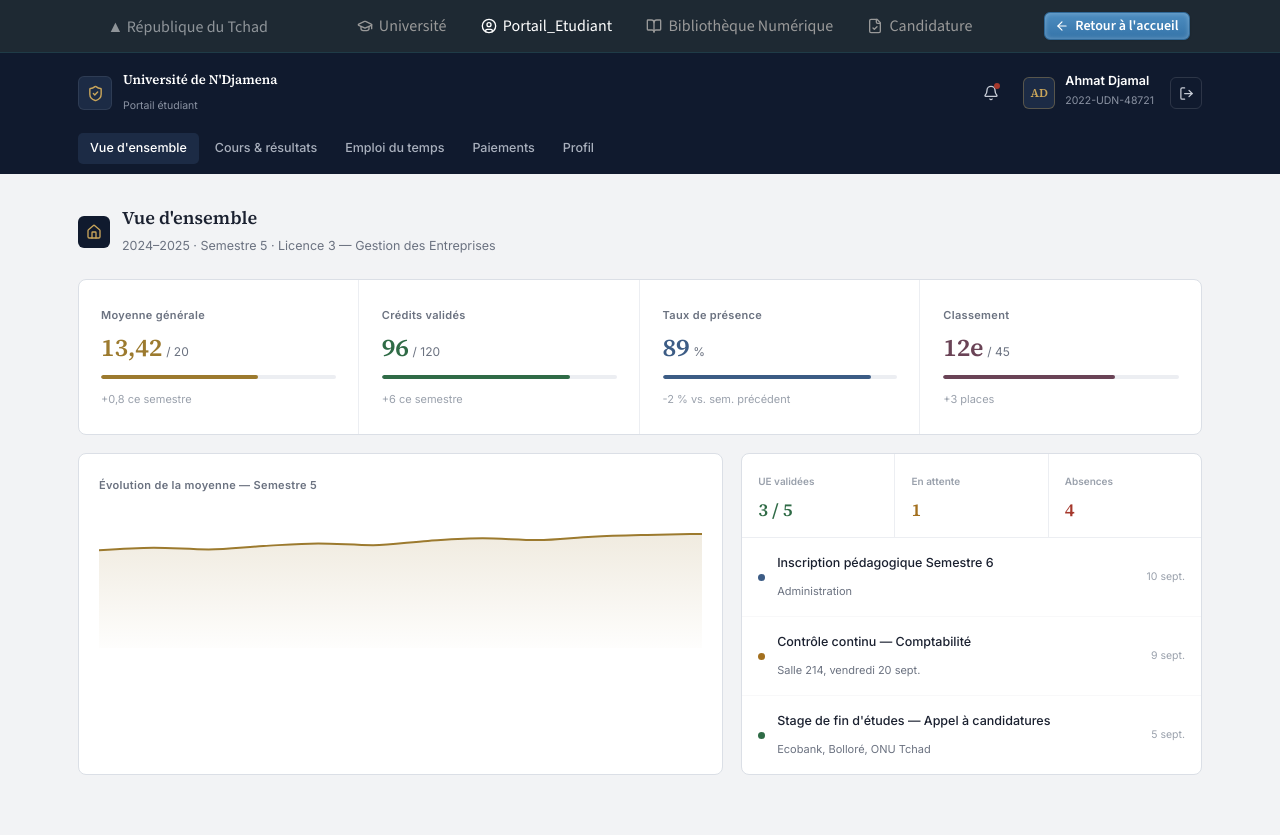
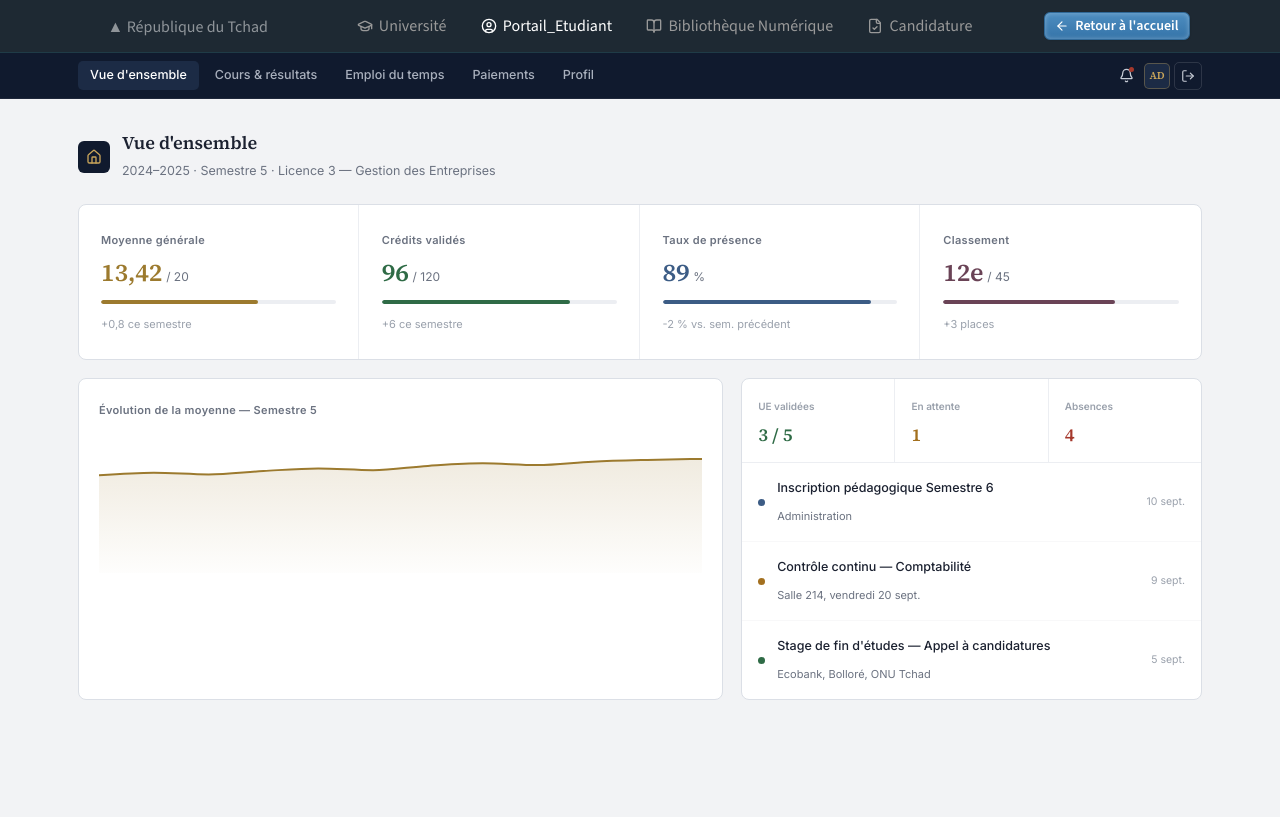
Before and after one commit to Barya696/universite-ndjamena-official-web, a React (Vite) app in the folder frontend/: page /portail-etudiant in a window 1280 px wide. Both pictures are taken after a click on the button "accéder au tableau de bord". Built offline with nearby package versions, Linux system fonts and the light colour scheme.

Commit message:
Portail_Etudiant modified 3

```diff
--- a/frontend/src/app/Components/Portail_Etudiant/Portail_Etudiant.tsx
+++ b/frontend/src/app/Components/Portail_Etudiant/Portail_Etudiant.tsx
@@ -17,7 +17,6 @@ import {
   Key,
   Eye,
   EyeOff,
-  ShieldCheck,
 } from "lucide-react";
 
 /* ─────────────────────────────────────────────────────────────────────────
@@ -335,39 +334,6 @@ function Masthead({
 }) {
   return (
     <header className="so-masthead">
-      <div className="so-masthead-top">
-        <div style={{ display: "flex", alignItems: "center", gap: 11 }}>
-          <div className="so-seal">
-            <ShieldCheck style={{ width: 17, height: 17, color: GOLD_SOFT }} />
-          </div>
-          <div>
-            <p style={{ fontSize: 13, fontWeight: 600, color: "#fff", margin: 0, fontFamily: SERIF }}>
-              Université de N'Djamena
-            </p>
-            <p style={{ fontSize: 10.5, color: "#8b93a3", margin: 0 }}>Portail étudiant</p>
-          </div>
-        </div>
-
-        <div style={{ display: "flex", alignItems: "center", gap: 16 }}>
-          <button className="so-icon-btn" aria-label="Notifications">
-            <Bell style={{ width: 16, height: 16, color: "#c7ccd6" }} />
-            <span style={{ position: "absolute", top: 6, right: 7, width: 6, height: 6, borderRadius: "50%", background: DANGER }} />
-          </button>
-          <div style={{ display: "flex", alignItems: "center", gap: 10 }}>
-            <div className="so-avatar">{STUDENT.avatar}</div>
-            <div>
-              <p style={{ fontSize: 12.5, fontWeight: 600, color: "#fff", margin: 0, lineHeight: 1.2 }}>
-                {STUDENT.firstName} {STUDENT.lastName}
-              </p>
-              <p style={{ fontSize: 10.5, color: "#8b93a3", margin: 0 }}>{STUDENT.studentId}</p>
-            </div>
-          </div>
-          <button onClick={onLogout} className="so-logout-btn" aria-label="Se déconnecter">
-            <LogOut style={{ width: 15, height: 15 }} />
-          </button>
-        </div>
-      </div>
-
       <nav className="so-masthead-nav">
         {TABS.map((t) => (
           <button
@@ -378,6 +344,15 @@ function Masthead({
             {t.label}
           </button>
         ))}
+        <div style={{ flex: 1 }} />
+        <button className="so-icon-btn" aria-label="Notifications">
+          <Bell style={{ width: 15, height: 15, color: "#c7ccd6" }} />
+          <span style={{ position: "absolute", top: 5, right: 6, width: 5, height: 5, borderRadius: "50%", background: DANGER }} />
+        </button>
+        <div className="so-avatar-mini">{STUDENT.avatar}</div>
+        <button onClick={onLogout} className="so-logout-btn" aria-label="Se déconnecter">
+          <LogOut style={{ width: 14, height: 14 }} />
+        </button>
       </nav>
     </header>
   );
@@ -691,45 +666,37 @@ function StudentDashboard({ onLogout }: { onLogout: () => void }) {
         @import url('https://fonts.googleapis.com/css2?family=Source+Serif+4:wght@400;500;600;700&family=Inter:wght@400;500;600;700&display=swap');
         * { box-sizing: border-box; }
 
-        .so-masthead { background: ${NAVY}; position: sticky; top: var(--header-stack, 2.25rem); z-index: 30; }
-        .so-masthead-top {
-          display: flex; align-items: center; justify-content: space-between;
-          padding: 14px 28px; max-width: 1180px; margin: 0 auto;
-        }
-        .so-seal {
-          width: 34px; height: 34px; border-radius: 6px; background: ${NAVY_SOFT};
-          border: 1px solid rgba(255,255,255,0.08);
-          display: flex; align-items: center; justify-content: center; flex-shrink: 0;
-        }
-        .so-avatar {
-          width: 32px; height: 32px; border-radius: 6px; background: ${NAVY_SOFT};
-          border: 1px solid rgba(201,165,90,0.35);
-          display: flex; align-items: center; justify-content: center;
-          font-weight: 600; color: ${GOLD_SOFT}; font-size: 12px; font-family: ${SERIF};
-        }
-        .so-icon-btn {
-          position: relative; width: 32px; height: 32px; border-radius: 6px;
-          display: flex; align-items: center; justify-content: center;
-          background: none; border: none; cursor: pointer;
-        }
-        .so-icon-btn:hover { background: rgba(255,255,255,0.06); }
-        .so-logout-btn {
-          width: 32px; height: 32px; border-radius: 6px; display: flex; align-items: center; justify-content: center;
-          background: none; border: 1px solid rgba(255,255,255,0.12); color: #c7ccd6; cursor: pointer;
-        }
-        .so-logout-btn:hover { background: rgba(165,56,44,0.16); border-color: rgba(165,56,44,0.3); color: #e8a49c; }
-
+        .so-masthead { background: ${NAVY}; position: sticky; top: var(--header-stack, 2.25rem); z-index: 30; border-bottom: 1px solid rgba(255,255,255,0.06); }
         .so-masthead-nav {
-          display: flex; gap: 4px; padding: 0 28px 10px; max-width: 1180px; margin: 0 auto;
-          overflow-x: auto;
+          display: flex; align-items: center; gap: 4px;
+          padding: 8px 28px; max-width: 1180px; margin: 0 auto;
+          overflow-x: auto; min-height: 44px;
         }
         .so-tab-btn {
           font-size: 12.5px; font-weight: 500; color: #a9b0bd; text-decoration: none;
-          padding: 6px 12px; border-radius: 5px; white-space: nowrap;
+          padding: 5px 12px; border-radius: 5px; white-space: nowrap;
           background: none; border: none; cursor: pointer; font-family: ${SANS};
         }
         .so-tab-btn:hover { background: rgba(255,255,255,0.06); color: #fff; }
         .so-tab-btn-active { background: ${NAVY_SOFT}; color: #fff; }
+
+        .so-icon-btn {
+          position: relative; width: 28px; height: 28px; border-radius: 5px;
+          display: flex; align-items: center; justify-content: center; flex-shrink: 0;
+          background: none; border: none; cursor: pointer;
+        }
+        .so-icon-btn:hover { background: rgba(255,255,255,0.06); }
+        .so-avatar-mini {
+          width: 26px; height: 26px; border-radius: 5px; background: ${NAVY_SOFT};
+          border: 1px solid rgba(201,165,90,0.35); flex-shrink: 0;
+          display: flex; align-items: center; justify-content: center;
+          font-weight: 600; color: ${GOLD_SOFT}; font-size: 10.5px; font-family: ${SERIF};
+        }
+        .so-logout-btn {
+          width: 28px; height: 28px; border-radius: 5px; display: flex; align-items: center; justify-content: center; flex-shrink: 0;
+          background: none; border: 1px solid rgba(255,255,255,0.12); color: #c7ccd6; cursor: pointer;
+        }
+        .so-logout-btn:hover { background: rgba(165,56,44,0.16); border-color: rgba(165,56,44,0.3); color: #e8a49c; }
 
         .so-main { max-width: 1180px; margin: 0 auto; padding: 30px 28px 60px; }
 
```
